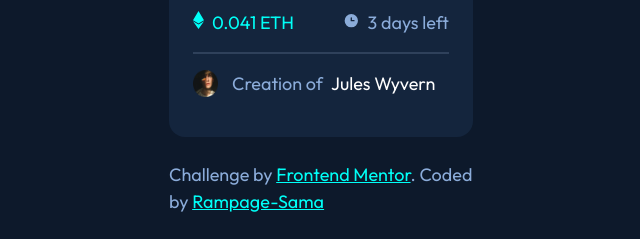
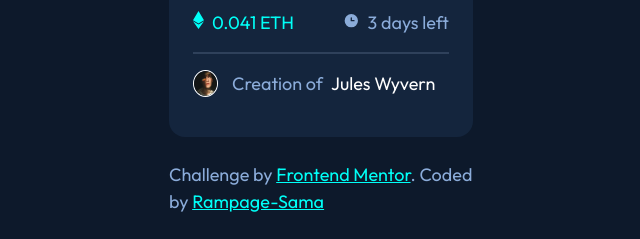
Before and after one commit to Rampage-Sama/NFT-preview-card-component, a plain HTML site: page index.html in a window 1280 px wide. Shown: the part 558-797 px from the top of the page, 319-959 px from the left. Drawn offline with Linux system fonts and the light colour scheme.

Commit message:
creator image

```diff
--- a/style.css
+++ b/style.css
@@ -181,7 +181,8 @@ body {
 }
 
 .creator__image {
-  border-radius: 1px solid var(--title-text);
+  border: 1px solid var(--title-text);
+  border-radius: 50%;
   width: 25px;
 }
 
```
